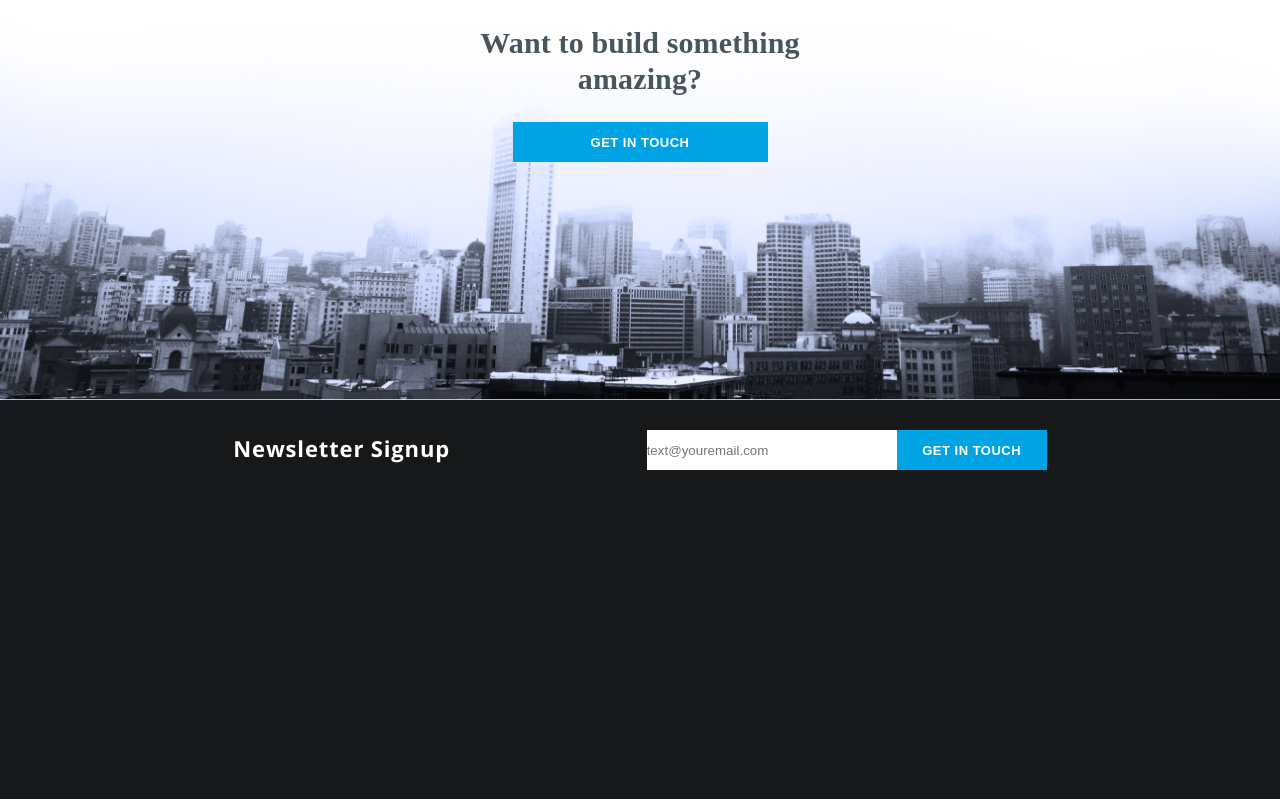
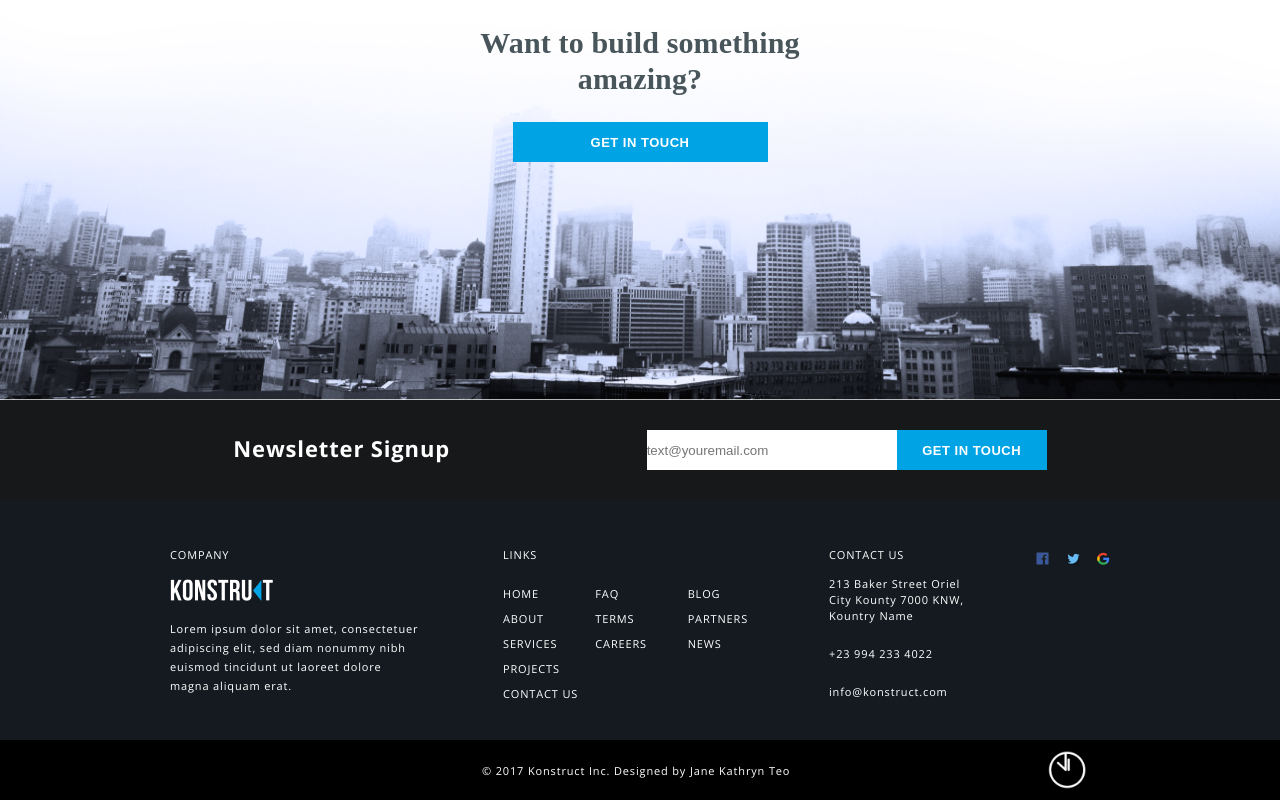
Before and after one commit to OvsyankinVI/007_03_Konstruct, a plain HTML site: page index.html in a window 1280 px wide. Shown: the part 1894-2694 px from the top of the page. Drawn offline with nearby package versions, Linux system fonts and the light colour scheme.

Commit message:
end of html and css

```diff
--- a/css/style.css
+++ b/css/style.css
@@ -74,6 +74,7 @@ header {
 .nav {
     border-bottom: 1px solid #E6E6E6;
     height: 65px;
+    display: block;
 }
 .nav__flex {
     display: flex;
@@ -402,8 +403,133 @@ header {
     margin: 0;
 }
 }
+/* Contact */
+.contact {
+    background-color: #141A20;
+    min-height: 240px;
+}
+.contact__flex {
+    display: flex;
+    justify-content: space-between;
+}
+.contact__flex-item-company {
+    width: 254px;
+    padding-top: 48px;
+}
+.contact__flex-item-name {
+    color: #fff;
+    font-size: 11px;
+    line-height: 13px;
+    letter-spacing: 0.846154px;
+    text-transform: uppercase;
+}
+.contact__img {
+    padding-top: 18px;
+    margin: 0;
+}
+.company__p {
+    color: #fff;
+    font-size: 11px;
+    line-height: 19px;
+    letter-spacing: 0.85px;
+    padding-top: 17px;
+}
+.contact__flex-item-grid {
+    padding-top: 48px;
+    margin-left: 72px;
+}
+
+.contact__flex-item-grid-i {
+    display: grid;
+    grid-template-columns: repeat(3, 1fr);
+    gap: 15px;
+    width: 262px;
+
+}
+.contact-grid {
+    display: grid;
+    grid-template-columns: repeat(1, 5fr);
+}
+.contact__a {
+    padding-top: 20px;
+    margin: 0;
+    height: 25px;
+    color: #fff;
+    text-transform: uppercase;
+    font-size: 11px;
+    line-height: 25px;
+    letter-spacing: 0.846154px;
+    text-decoration: none;
+}
+.contact__flex-item-adres {
+    padding-top: 48px;
+    width: 141px;
+    margin-left: 57px;
+}
+.contact__flex-item-adres-p {
+    margin-top: 15px;
+}
+.contact__p {
+    font-size: 11px;
+    line-height: 16px;
+    letter-spacing: 0.846154px;
+    color: #FFFFFF;
+}
+.contact__flex-item-img a {
+/*     width: 13px;*/
+    height: 13px;
+}
+.contact__flex-item-img {
+    padding-top: 48px;
+    width: 87px;
+    display: flex;
+    justify-content: space-between;
+    margin-left: 46px;
+}
+.pril {
+    color: #fff;
+}
+.contact__a:hover {
+    color: var(--color-blue);
+}
+@media screen and (max-width: 1000px){
+    .contact__flex {
+        padding-left: 10px;
+        padding-right: 10px;
+    }
+    .contact__flex-item-adres {
+        margin-left: 20px;
+    }
+}
+@media screen and (max-width: 810px){
+    .contact__flex-item-grid, .company__p {
+        display: none;
+    }
+    .contact__flex-item-company {
+        width: 150px;
+    }
+    .contact__flex-item-img {
+        margin-left: 20px;
+    }
+}
 /* footer */
 footer {
-    background-color: #171819;
-    height: 299px;
+    background-color: #000;
+    height: 60px;
+    display: grid;
+    grid-template-columns: repeat(3, 1fr);
+    justify-items: center;
+    align-items: center;
 }
+.footer__p {
+    width: 316px;
+    font-size: 11px;
+    line-height: 13px;
+    letter-spacing: 0.846154px;
+    color: #FFFFFF;
+}
+footer img {
+    width: 40px;
+    height: 40px;
+    margin: 0 10px 0 10px;
+}
--- a/index.html
+++ b/index.html
@@ -33,7 +33,7 @@
                     <a href="#about" class="nav__flex-a">About</a>
                     <a href="#services" class="nav__flex-a">Services</a>
                     <a href="#work" class="nav__flex-a">Work</a>
-                    <a href="#footer" class="nav__flex-a">Contact</a>
+                    <a href="#contact" class="nav__flex-a">Contact</a>
                 </div>
             </div>
 
@@ -121,7 +121,64 @@
         </div>
     </section>
 
-    <footer id="footer"></footer>
+    <section class="contact" id="contact">
+        <div class="container">
+            <div class="contact__flex">
+                <div class="contact__flex-item-company">
+                    <p class="contact__flex-item-name">Company</p>
+                    <a href="#header"><img class="header__img contact__img" src="img/logo-w.png" alt="logo"></a>
+                    <p class="company__p">Lorem ipsum dolor sit amet, consectetuer adipiscing elit, sed diam nonummy
+                        nibh euismod tincidunt ut laoreet dolore magna aliquam erat.</p>
+                </div>
+                <div class="contact__flex-item-grid">
+                    <p class="contact__flex-item-name">Links</p>
+                    <div class="contact__flex-item-grid-i">
+                        <div class="contact-grid">
+                            <a href="#header" class="contact__a">Home</a>
+                            <a href="#about" class="contact__a">About</a>
+                            <a href="#services" class="contact__a">Services</a>
+                            <a href="#work" class="contact__a">Projects</a>
+                            <a href="#contact" class="contact__a">Contact us</a>
+                        </div>
+                        <div class="contact-grid">
+                            <a href="#" class="contact__a">FAQ</a>
+                            <a href="#" class="contact__a">Terms</a>
+                            <a href="#" class="contact__a">Careers</a>
+                            <a href="#" class="contact__a"></a>
+                            <a href="#" class="contact__a"></a>
+                        </div>
+                        <div class="contact-grid">
+                            <a href="#" class="contact__a">Blog</a>
+                            <a href="#" class="contact__a">Partners</a>
+                            <a href="#" class="contact__a">News</a>
+                            <a href="#" class="contact__a"></a>
+                            <a href="#" class="contact__a"></a>
+                        </div>
+                    </div>
+                </div>
+                <div class="contact__flex-item-adres">
+                    <p class="contact__flex-item-name">Contact us</p>
+                    <div class="contact__flex-item-adres-p">
+                        <p class="contact__p">213 Baker Street Oriel City Kounty 7000 KNW, Kountry Name</p><br>
+                        <p class="contact__p">+23 994 233 4022</p><br>
+                        <p class="contact__p">info@konstruct.com</p>
+                    </div>
+                </div>
+                <div class="contact__flex-item-img">
+                    <p class="contact__flex-item-name"></p>
+                    <a href="#"><img src="img/FaceBook.png" alt="contact us" class="pril"></a>
+                    <a href="#"><img src="img/Twitter.png" alt="contact us" class="pril"></a>
+                    <a href="#"><img src="img/Google.png" alt="contact us" class="pril"></a>
+                </div>
+            </div>
+        </div>
+    </section>
+
+    <footer id="footer">
+        <p></p>
+        <p class="footer__p">© 2017 Konstruct Inc. Designed by Jane Kathryn Teo</p>
+        <img src="img/logo__ovi-w.png" alt="">
+    </footer>
 
     <script src="js/main.js"></script>
 </body>
```
Also changed, not shown: img/FaceBook.png (added), img/Google.png (added), img/Twitter.png (added), img/contact.png (added).
